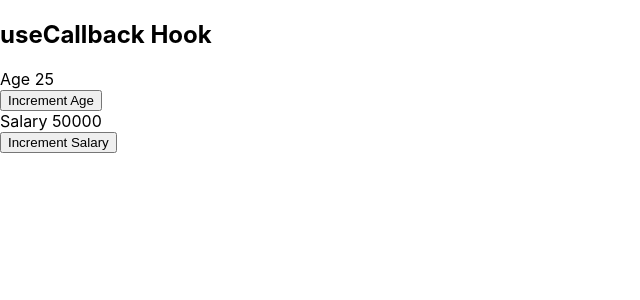
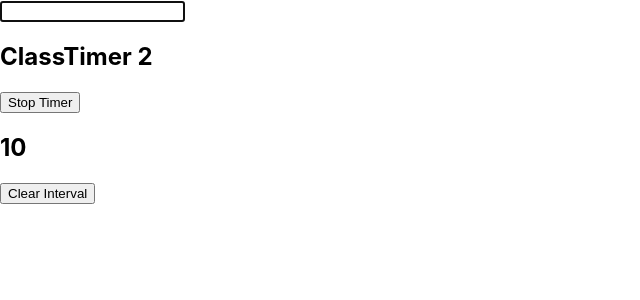
Before and after one commit to mytute/react-test, a React (Create React App) app in the folder hello-world/: page / in a window 1280 px wide. Shown: the top 300 px of the page, without its empty margins (0-640 px from the left). Built offline with nearby package versions, Linux system fonts and the light colour scheme.

Commit message:
add test

```diff
--- a/hello-world/src/App.js
+++ b/hello-world/src/App.js
@@ -1,10 +1,15 @@
 import "./App.css";
-import ParentComponent from "./components/ParentComponent";
+import FocusInput from "./components/FocusInput";
+import ClassTimer from "./components/ClassTimer";
+import HookTimer from "./components/HookTimer";
+
 
 function App() {
   return (
     <div>
-      <ParentComponent/>
+     <FocusInput/>
+     <ClassTimer/>
+     <HookTimer/>
     </div>
   );
 }
--- a/hello-world/src/components/Button.jsx
+++ /dev/null
@@ -1,8 +0,0 @@
-import React from "react";
-
-const Button = ({ handleClick, children }) => {
-  console.log("Rendering button -", children);
-  return <button onClick={handleClick}>{children}</button>;
-};
-
-export default Button;
--- /dev/null
+++ b/hello-world/src/components/ClassTimer.jsx
@@ -0,0 +1,40 @@
+import React, { Component } from "react";
+
+export class ClassTimer extends Component {
+  constructor(props) {
+    super(props);
+
+    this.state = {
+      count: 0,
+    };
+    this.interval = null;
+  }
+
+  componentDidMount() {
+    console.log("component did mount ***************");
+    this.interval = setInterval(() => {
+      this.setState({ count: this.state.count + 1 });
+    }, 2000);
+  }
+
+  componentWillUnmount() {
+    clearInterval(this.interval);
+  }
+
+  render() {
+    return (
+      <div>
+        <h2>ClassTimer {this.state.count}</h2>
+        <button
+          onClick={() => {
+            clearInterval(this.interval);
+          }}
+        >
+          Stop Timer
+        </button>
+      </div>
+    );
+  }
+}
+
+export default ClassTimer;
--- a/hello-world/src/components/Count.jsx
+++ /dev/null
@@ -1,11 +0,0 @@
-import React from "react";
-
-const Count = ({ text, count }) => {
-  return (
-    <div>
-      {text} {count}
-    </div>
-  );
-};
-
-export default Count;
--- /dev/null
+++ b/hello-world/src/components/FocusInput.jsx
@@ -0,0 +1,18 @@
+import React, { useEffect, useRef } from 'react';
+
+const FocusInput = () => {
+
+  const inputRef = useRef(null);
+
+  useEffect(()=>{
+    inputRef.current.focus();
+  },[]);
+
+  return (
+    <div>
+       <input type="text" ref={inputRef} />
+    </div>
+  )
+}
+
+export default FocusInput;
--- /dev/null
+++ b/hello-world/src/components/HookTimer.jsx
@@ -0,0 +1,24 @@
+import React, { useEffect, useState, useRef } from "react";
+
+const HookTimer = () => {
+  const [count, setCount] = useState(0);
+  let intervalRef = useRef();
+
+  useEffect(() => {
+    intervalRef.current = setInterval(() => {
+      setCount((prevCount) => prevCount + 1);
+    }, 1000);
+
+    return () => {
+      clearInterval(intervalRef);
+    };
+  }, []);
+  return (
+    <div>
+      <h2>{count}</h2>
+      <button onClick={() => {clearInterval(intervalRef.current)}}>Clear Interval</button>
+    </div>
+  );
+};
+
+export default HookTimer;
--- a/hello-world/src/components/ParentComponent.jsx
+++ /dev/null
@@ -1,27 +0,0 @@
-import React, { useState } from "react";
-import Count from "./Count";
-import Button from "./Button";
-import Title from "./Title";
-
-const ParentComponent = () => {
-  const [age, setAge] = useState(25);
-  const [salary, setSalary] = useState(50000);
-
-  const incrementAge = () => {
-    setAge(age + 1);
-  };
-  const incrementSalary = () => {
-    setSalary(salary + 1000);
-  };
-  return (
-    <div>
-      <Title />
-      <Count text="Age" count={age} />
-      <Button handleClick={incrementAge}>Increment Age</Button>
-      <Count text="Salary" count={salary} />
-      <Button handleClick={incrementSalary}>Increment Salary</Button>
-    </div>
-  );
-};
-
-export default ParentComponent;
--- a/hello-world/src/components/Title.jsx
+++ /dev/null
@@ -1,8 +0,0 @@
-import React from "react";
-
-const Title = () => {
-  console.log("Rendering Title");
-  return <h2>useCallback Hook</h2>;
-};
-
-export default Title;
```
Also changed, not shown: 1 other file (tests, documents, lock files or other folders).
